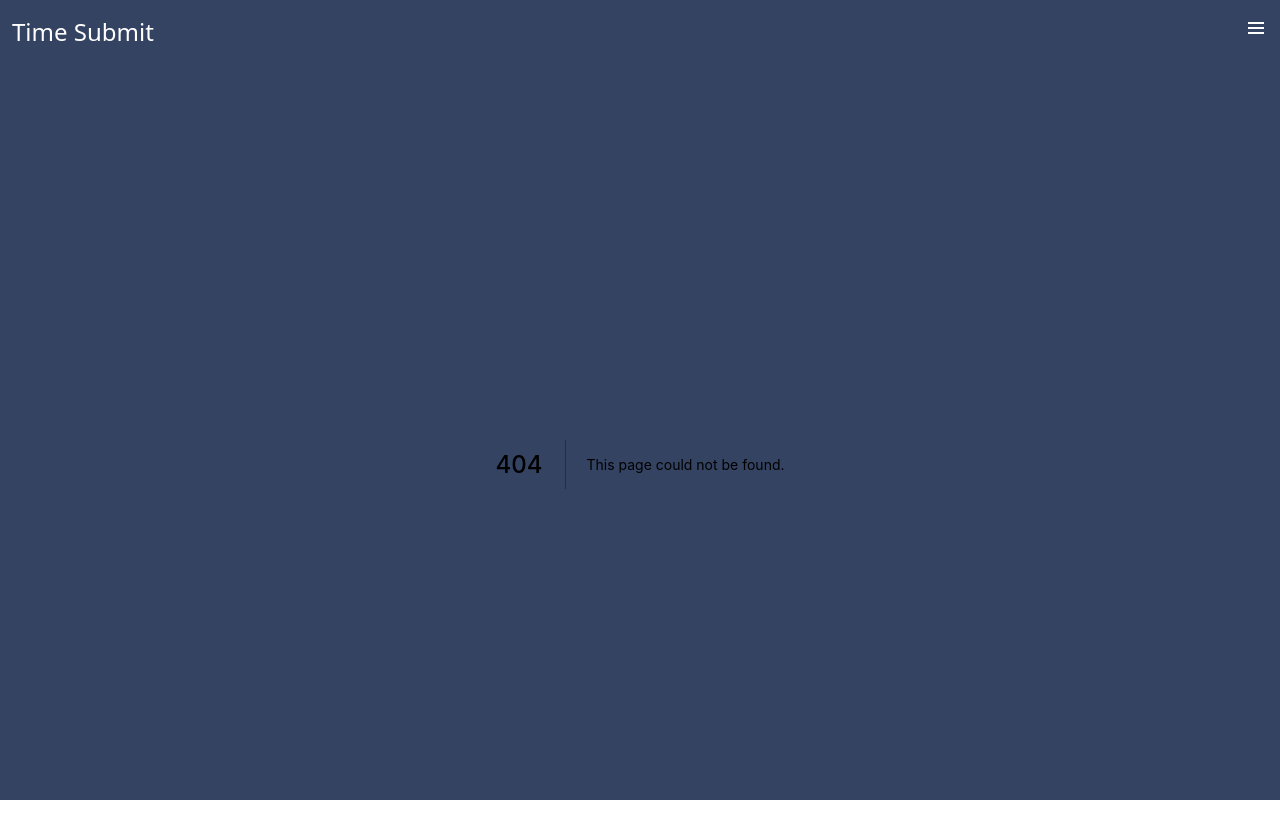
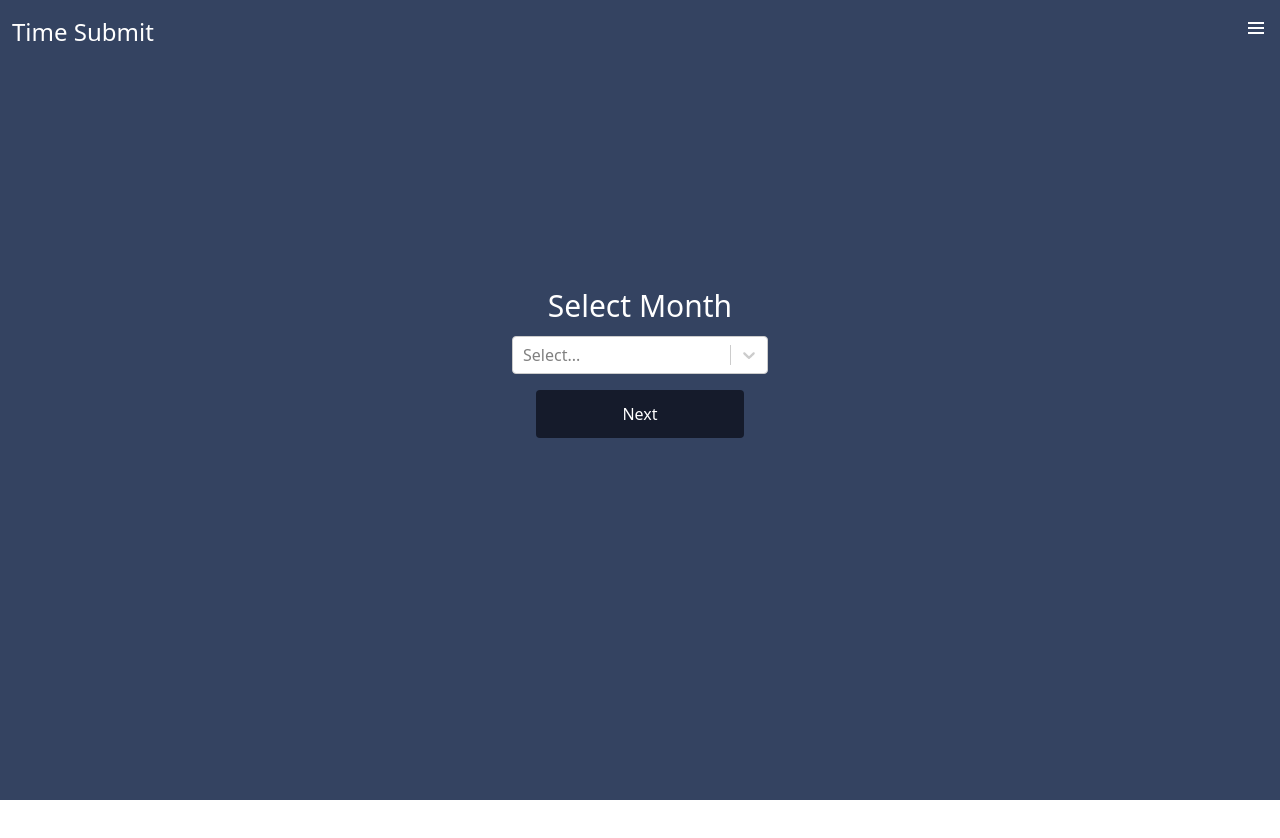
Before and after one commit to Ivcota/Time-Submit-Rebuild, a Next.js app: page /start/month in a window 1280 px wide. Before the commit this address had no page. Shown: the top 838 px of the page. After the commit the page ends 800 px from the top, so only its background shows below. Built offline with nearby package versions, Linux system fonts and the light colour scheme; no server answers; the database is empty.

Commit message:
persist theme preference

```diff
--- a/components/PrimaryInput.tsx
+++ b/components/PrimaryInput.tsx
@@ -6,11 +6,13 @@ const PrimaryInput: FC<InputProps> = ({
   value,
   placeholder,
   type,
+  name,
   onChange,
 }) => {
   return (
     <input
       onChange={onChange}
+      name={name}
       value={value}
       autoComplete="off"
       className="px-3 py-2 transition-all duration-300 rounded shadow-xl outline-none focus:ring ring-blue-400"
--- a/libs/Stores.ts
+++ b/libs/Stores.ts
@@ -3,6 +3,7 @@ import create from "zustand";
 interface ITheme {
   isDark: boolean;
   isDarkSwitch: () => void;
+  restoreIsDark: () => void;
 }
 
 export const useDarkMode = create<ITheme>((set) => {
@@ -10,9 +11,30 @@ export const useDarkMode = create<ITheme>((set) => {
     isDark: true,
     isDarkSwitch: () => {
       set(({ isDark }) => {
+        localStorage.setItem(
+          "time-submit-theme",
+          JSON.stringify({
+            isDark: !isDark,
+          })
+        );
         return {
           isDark: !isDark,
         };
+      });
+    },
+    restoreIsDark: () => {
+      set(() => {
+        if (!localStorage.getItem("time-submit-theme")) {
+          return {
+            isDark: true,
+          };
+        } else {
+          return {
+            isDark: JSON.parse(
+              localStorage.getItem("time-submit-theme") as string
+            ).isDark,
+          };
+        }
       });
     },
   };
--- a/pages/_app.tsx
+++ b/pages/_app.tsx
@@ -1,15 +1,20 @@
 import type { AppProps } from "next/app";
+import { useEffect } from "react";
 import { Toaster } from "react-hot-toast";
 import Navbar from "../components/Navbar";
 import { useDarkMode } from "../libs/Stores";
 import "../styles/globals.css";
 
 function MyApp({ Component, pageProps }: AppProps) {
-  const { isDark } = useDarkMode();
+  const { isDark, restoreIsDark } = useDarkMode();
+
+  useEffect(() => {
+    restoreIsDark();
+  }, []);
 
   return (
     <div className={`${isDark && "dark"}`}>
-      <div className="h-screen bg-sea-200 dark:bg-sea-700">
+      <div className="h-screen bg-sea-50 dark:bg-sea-700">
         <Navbar />
         <Component {...pageProps} />
       </div>
--- /dev/null
+++ b/pages/start/month.tsx
@@ -0,0 +1,68 @@
+import React, { useMemo } from "react";
+import FadeInMotion from "../../components/FadeInMotion";
+import FormHeader from "../../components/FormHeader";
+import MidCenterPlacement from "../../components/MidCenterPlacement";
+import Select from "react-select";
+import { collection, orderBy, query } from "firebase/firestore";
+import { db } from "../../libs/Firebase";
+import { useCollection } from "react-firebase-hooks/firestore";
+import PrimaryButton from "../../components/PrimaryButton";
+import { useFormik } from "formik";
+import { useTimeFormStore } from "../../libs/Stores";
+import { useRouter } from "next/router";
+import { toast } from "react-hot-toast";
+
+const SelectMonthPage = () => {
+  const monthsRef = collection(db, "months");
+  const q = query(monthsRef, orderBy("order", "desc"));
+  const [months, loading, error] = useCollection(q);
+  const { setMonth, congregation } = useTimeFormStore();
+  const router = useRouter();
+
+  const formik = useFormik({
+    initialValues: {
+      month: "",
+    },
+    onSubmit: ({ month }) => {
+      if (congregation !== "") {
+        if (month !== "") {
+          setMonth(month);
+          router.push("/start/last-step");
+        } else {
+          toast.error("Please select a month.");
+        }
+      } else {
+        toast.error("Please start from the beginning");
+        router.push("/start");
+      }
+    },
+  });
+
+  const fluidOptions = useMemo(() => {
+    return months?.docs.map((doc) => {
+      return {
+        value: doc.id,
+        label: `${doc.data().month} ${doc.data().year}`,
+      };
+    });
+  }, [months]);
+
+  return (
+    <FadeInMotion>
+      <form onSubmit={formik.handleSubmit}>
+        <MidCenterPlacement>
+          <FormHeader> Select Month</FormHeader>
+          <div className="mb-4 text-black w-52 md:w-64">
+            <Select
+              onChange={(e) => formik.setValues({ month: e?.value as string })}
+              options={fluidOptions}
+            />
+          </div>
+          <PrimaryButton>Next</PrimaryButton>
+        </MidCenterPlacement>
+      </form>
+    </FadeInMotion>
+  );
+};
+
+export default SelectMonthPage;
--- a/pages/start/name.tsx
+++ b/pages/start/name.tsx
@@ -7,28 +7,61 @@ import HighCenterPlacement from "../../components/HighCenterPlacement";
 import PrimaryButton from "../../components/PrimaryButton";
 import PrimaryInput from "../../components/PrimaryInput";
 import FormHeader from "./../../components/FormHeader";
+import { useFormik } from "formik";
+import { useTimeFormStore } from "../../libs/Stores";
+import { toast } from "react-hot-toast";
 
 const NamePage: NextPage = () => {
   const router = useRouter();
+  const { setFirstName, setLastName, congregation } = useTimeFormStore();
+
+  const formik = useFormik({
+    initialValues: {
+      firstName: "",
+      lastName: "",
+    },
+    onSubmit: ({ firstName, lastName }) => {
+      if (congregation !== "") {
+        if (firstName !== "" && lastName !== "") {
+          router.push("/start/month");
+        } else {
+          toast.error("Please enter your name.");
+        }
+      } else {
+        toast.error("Please start from the beginning");
+        router.push("/start");
+      }
+    },
+  });
 
   return (
     <div>
+      <form onSubmit={formik.handleSubmit}>
         <FadeInMotion>
           <HighCenterPlacement>
             <FormHeader>Enter Your Name</FormHeader>
             <div className="flex flex-col gap-2 md:w-64 ">
-            <PrimaryInput placeholder="First Name" type="text" />
-            <PrimaryInput placeholder="Last Name" type="text" />
+              <PrimaryInput
+                onChange={formik.handleChange}
+                name="firstName"
+                placeholder="First Name"
+                type="text"
+              />
+              <PrimaryInput
+                onChange={formik.handleChange}
+                name="lastName"
+                placeholder="Last Name"
+                type="text"
+              />
             </div>
           </HighCenterPlacement>
         </FadeInMotion>
         <div className="flex justify-center mt-3">
           <DelayedFadeIn>
-          <PrimaryButton onClick={() => router.push("/start/last-step")}>
-            Next
-          </PrimaryButton>
+            <PrimaryButton>Next</PrimaryButton>
           </DelayedFadeIn>
         </div>
+      </form>
     </div>
   );
 };
```
Lines whose indentation alone changed are shown as unchanged.
